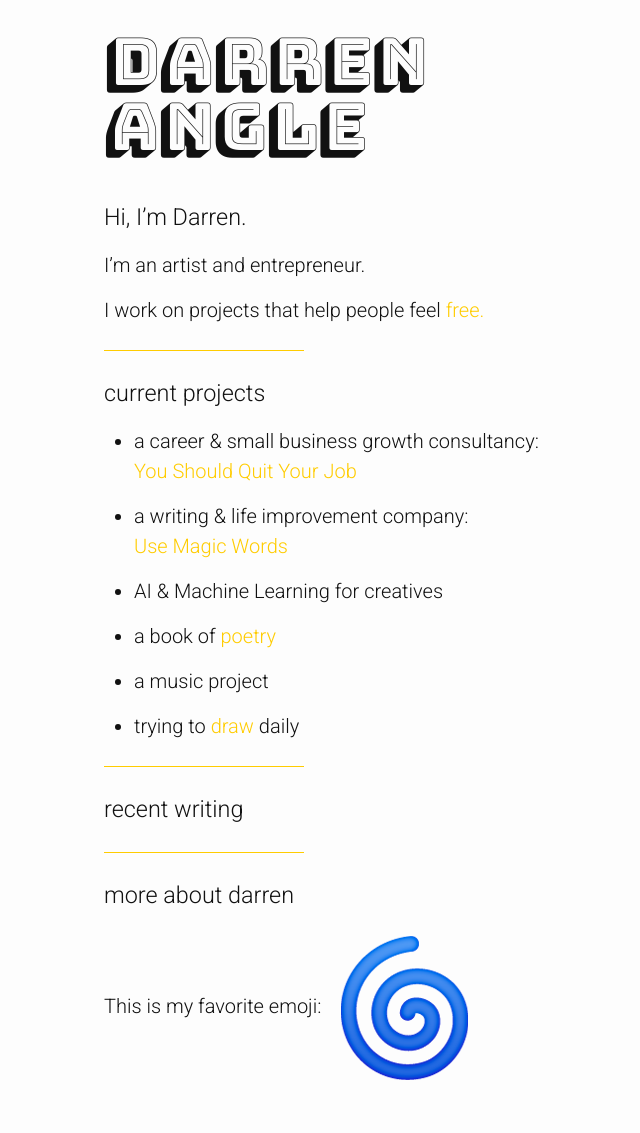
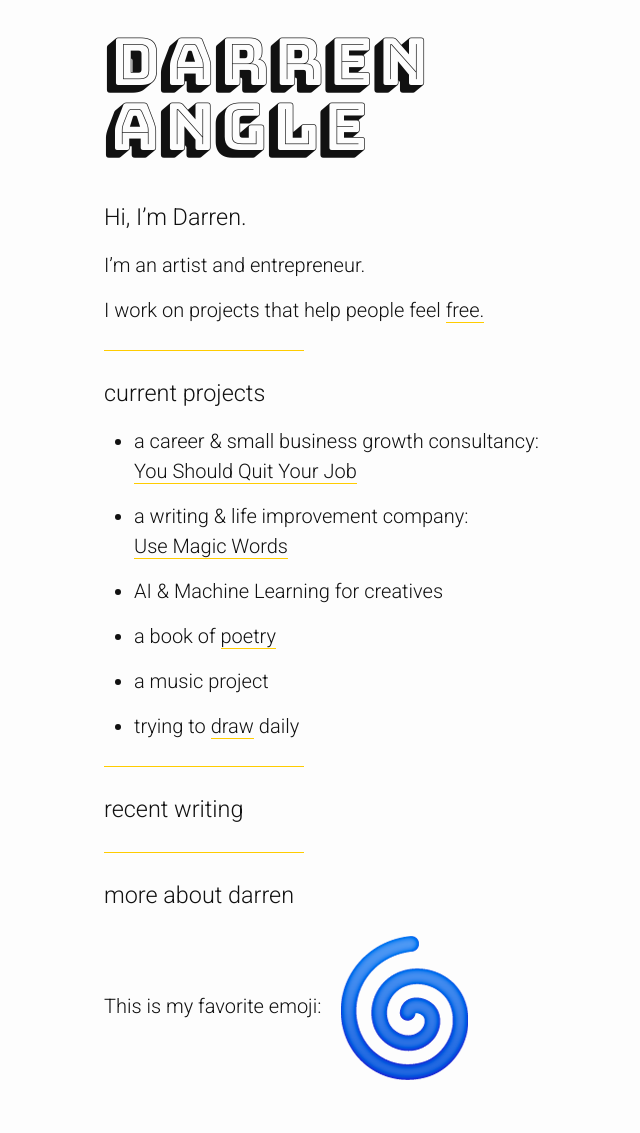
Before and after one commit to darrenangle/jekyll-site, a Jekyll site: the page built from index.md, in a window 1280 px wide. Shown: the whole page, without its empty margins (266-906 px from the left). Built offline with Jekyll 4.4.1, drawn with Linux system fonts in a browser that asks for light colours; our own code applies the rules of GitHub Pages for plain Markdown files.

Commit message:
css tweaks

```diff
--- a/_sass/minima/_base.scss
+++ b/_sass/minima/_base.scss
@@ -92,14 +92,15 @@ h1, h2, h3, h4, h5, h6 {
  */
 a {
   text-decoration: none;
-  color: $brand-color;
+  color: $text-color;
+  border-bottom: 1px solid $brand-color;
 
   &:visited {
-    color: $brand-color;
+    color: $text-color;
   }
 
   &:hover {
-    color: $text-color;
+    color: $brand-color;
     text-decoration: none;
     border-bottom: 2px dotted $brand-color;
 
```
